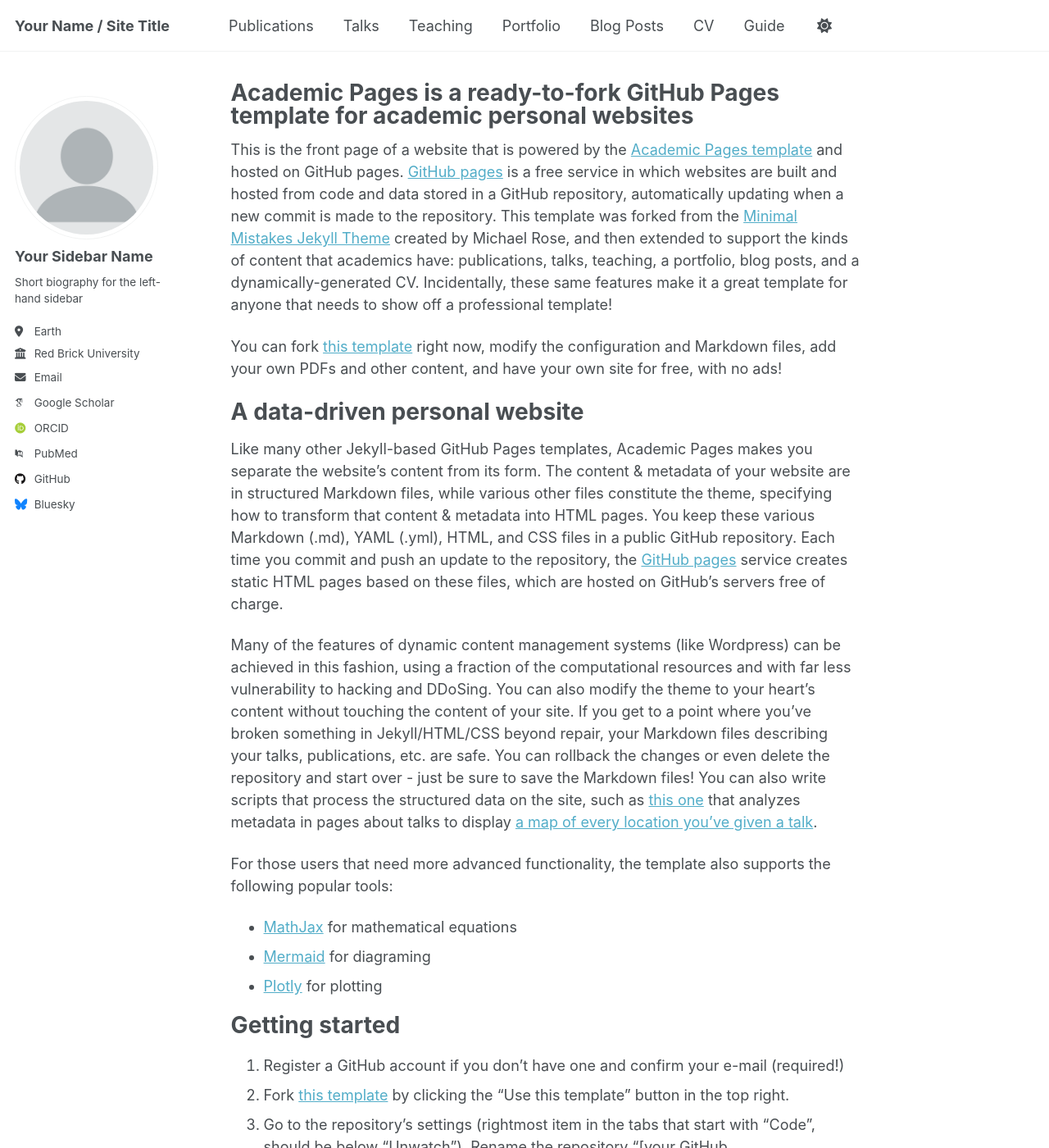
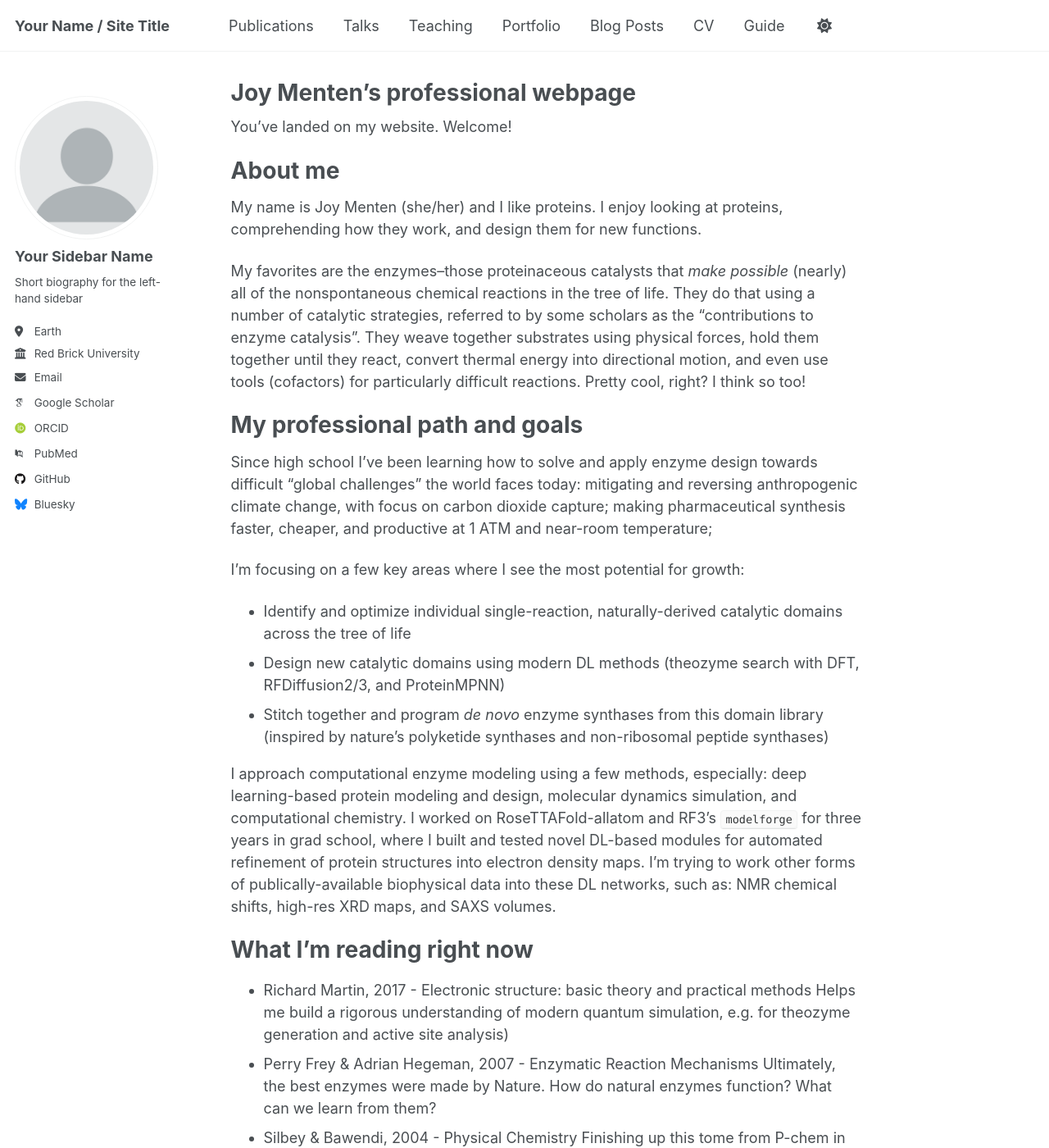
Before and after one commit to picodase/picodase.github.io, a Jekyll site: the page built from _pages/about.md, in a window 1280 px wide and 1400 px high. Shown: the whole window at 82% size. Built offline with Jekyll 4.4.1, drawn with Linux system fonts in a browser that asks for light colours; some web fonts are replaced; a script that is not in the unit is left out; some of the changed text lies outside the part shown.

Commit message:
Update about.md

```diff
--- a/_pages/about.md
+++ b/_pages/about.md
@@ -1,56 +1,36 @@
 ---
 permalink: /
-title: "Academic Pages is a ready-to-fork GitHub Pages template for academic personal websites"
+title: "Joy Menten's professional webpage"
 author_profile: true
 redirect_from:
   - /about/
   - /about.html
 ---
 
-This is the front page of a website that is powered by the [Academic Pages template](https://github.com/academicpages/academicpages.github.io) and hosted on GitHub pages. [GitHub pages](https://pages.github.com) is a free service in which websites are built and hosted from code and data stored in a GitHub repository, automatically updating when a new commit is made to the repository. This template was forked from the [Minimal Mistakes Jekyll Theme](https://mmistakes.github.io/minimal-mistakes/) created by Michael Rose, and then extended to support the kinds of content that academics have: publications, talks, teaching, a portfolio, blog posts, and a dynamically-generated CV. Incidentally, these same features make it a great template for anyone that needs to show off a professional template!
+You've landed on my website. Welcome!
 
- You can fork [this template](https://github.com/academicpages/academicpages.github.io) right now, modify the configuration and Markdown files, add your own PDFs and other content, and have your own site for free, with no ads!
+About me
+===
+My name is Joy Menten (she/her) and I like proteins. I enjoy looking at proteins, comprehending how they work, and design them for new functions.
 
-A data-driven personal website
-======
-Like many other Jekyll-based GitHub Pages templates, Academic Pages makes you separate the website's content from its form. The content & metadata of your website are in structured Markdown files, while various other files constitute the theme, specifying how to transform that content & metadata into HTML pages. You keep these various Markdown (.md), YAML (.yml), HTML, and CSS files in a public GitHub repository. Each time you commit and push an update to the repository, the [GitHub pages](https://pages.github.com/) service creates static HTML pages based on these files, which are hosted on GitHub's servers free of charge.
+My favorites are the enzymes--those proteinaceous catalysts that *make possible* (nearly) all of the nonspontaneous chemical reactions in the tree of life. They do that using a number of catalytic strategies, referred to by some scholars as the "contributions to enzyme catalysis". They weave together substrates using physical forces, hold them together until they react, convert thermal energy into directional motion, and even use tools (cofactors) for particularly difficult reactions. Pretty cool, right? I think so too!
 
-Many of the features of dynamic content management systems (like Wordpress) can be achieved in this fashion, using a fraction of the computational resources and with far less vulnerability to hacking and DDoSing. You can also modify the theme to your heart's content without touching the content of your site. If you get to a point where you've broken something in Jekyll/HTML/CSS beyond repair, your Markdown files describing your talks, publications, etc. are safe. You can rollback the changes or even delete the repository and start over - just be sure to save the Markdown files! You can also write scripts that process the structured data on the site, such as [this one](https://github.com/academicpages/academicpages.github.io/blob/master/talkmap.ipynb) that analyzes metadata in pages about talks to display [a map of every location you've given a talk](https://academicpages.github.io/talkmap.html).
+My professional path and goals
+===
+Since high school I've been learning how to solve and apply enzyme design towards difficult "global challenges" the world faces today: mitigating and reversing anthropogenic climate change, with focus on carbon dioxide capture; making pharmaceutical synthesis faster, cheaper, and productive at 1 ATM and near-room temperature;
 
-For those users that need more advanced functionality, the template also supports the following popular tools:
-- [MathJax](https://www.mathjax.org/) for mathematical equations
-- [Mermaid](https://mermaid.js.org/) for diagraming
-- [Plotly](https://plotly.com/javascript/) for plotting
+I'm focusing on a few key areas where I see the most potential for growth:
+- Identify and optimize individual single-reaction, naturally-derived catalytic domains across the tree of life
+- Design new catalytic domains using modern DL methods (theozyme search with DFT, RFDiffusion2/3, and ProteinMPNN)
+- Stitch together and program *de novo* enzyme synthases from this domain library (inspired by nature's polyketide synthases and non-ribosomal peptide synthases)
 
-Getting started
-======
-1. Register a GitHub account if you don't have one and confirm your e-mail (required!)
-1. Fork [this template](https://github.com/academicpages/academicpages.github.io) by clicking the "Use this template" button in the top right.
-1. Go to the repository's settings (rightmost item in the tabs that start with "Code", should be below "Unwatch"). Rename the repository "[your GitHub username].github.io", which will also be your website's URL.
-1. Set site-wide configuration and create content & metadata (see below -- also see [this set of diffs](https://archive.is/3TPas) showing what files were changed to set up [an example site](https://getorg-testacct.github.io) for a user with the username "getorg-testacct")
-1. Upload any files (like PDFs, .zip files, etc.) to the files/ directory. They will appear at https://[your GitHub username].github.io/files/example.pdf.
-1. Check status by going to the repository settings, in the "GitHub pages" section
+I approach computational enzyme modeling using a few methods, especially: deep learning-based protein modeling and design, molecular dynamics simulation, and computational chemistry. I worked on RoseTTAFold-allatom and RF3's `modelforge` for three years in grad school, where I built and tested novel DL-based modules for automated refinement of protein structures into electron density maps. I'm trying to work other forms of publically-available biophysical data into these DL networks, such as: NMR chemical shifts, high-res XRD maps, and SAXS volumes.
 
-Site-wide configuration
-------
-The main configuration file for the site is in the base directory in [_config.yml](https://github.com/academicpages/academicpages.github.io/blob/master/_config.yml), which defines the content in the sidebars and other site-wide features. You will need to replace the default variables with ones about yourself and your site's github repository. The configuration file for the top menu is in [_data/navigation.yml](https://github.com/academicpages/academicpages.github.io/blob/master/_data/navigation.yml). For example, if you don't have a portfolio or blog posts, you can remove those items from that navigation.yml file to remove them from the header.
-
-Create content & metadata
-------
-For site content, there is one Markdown file for each type of content, which are stored in directories like _publications, _talks, _posts, _teaching, or _pages. For example, each talk is a Markdown file in the [_talks directory](https://github.com/academicpages/academicpages.github.io/tree/master/_talks). At the top of each Markdown file is structured data in YAML about the talk, which the theme will parse to do lots of cool stuff. The same structured data about a talk is used to generate the list of talks on the [Talks page](https://academicpages.github.io/talks), each [individual page](https://academicpages.github.io/talks/2012-03-01-talk-1) for specific talks, the talks section for the [CV page](https://academicpages.github.io/cv), and the [map of places you've given a talk](https://academicpages.github.io/talkmap.html) (if you run this [python file](https://github.com/academicpages/academicpages.github.io/blob/master/talkmap.py) or [Jupyter notebook](https://github.com/academicpages/academicpages.github.io/blob/master/talkmap.ipynb), which creates the HTML for the map based on the contents of the _talks directory).
-
-**Markdown generator**
-
-The repository includes [a set of Jupyter notebooks](https://github.com/academicpages/academicpages.github.io/tree/master/markdown_generator
-) that converts a CSV containing structured data about talks or presentations into individual Markdown files that will be properly formatted for the Academic Pages template. The sample CSVs in that directory are the ones I used to create my own personal website at stuartgeiger.com. My usual workflow is that I keep a spreadsheet of my publications and talks, then run the code in these notebooks to generate the Markdown files, then commit and push them to the GitHub repository.
-
-How to edit your site's GitHub repository
-------
-Many people use a git client to create files on their local computer and then push them to GitHub's servers. If you are not familiar with git, you can directly edit these configuration and Markdown files directly in the github.com interface. Navigate to a file (like [this one](https://github.com/academicpages/academicpages.github.io/blob/master/_talks/2012-03-01-talk-1.md) and click the pencil icon in the top right of the content preview (to the right of the "Raw | Blame | History" buttons). You can delete a file by clicking the trashcan icon to the right of the pencil icon. You can also create new files or upload files by navigating to a directory and clicking the "Create new file" or "Upload files" buttons.
-
-Example: editing a Markdown file for a talk
-![Editing a Markdown file for a talk](/images/editing-talk.png)
-
-For more info
-------
-More info about configuring Academic Pages can be found in [the guide](https://academicpages.github.io/markdown/), the [growing wiki](https://github.com/academicpages/academicpages.github.io/wiki), and you can always [ask a question on GitHub](https://github.com/academicpages/academicpages.github.io/discussions). The [guides for the Minimal Mistakes theme](https://mmistakes.github.io/minimal-mistakes/docs/configuration/) (which this theme was forked from) might also be helpful.
+What I'm reading right now
+===
+- Richard Martin, 2017 - Electronic structure: basic theory and practical methods
+  Helps me build a rigorous understanding of modern quantum simulation, e.g. for theozyme generation and active site analysis)
+- Perry Frey & Adrian Hegeman, 2007 - Enzymatic Reaction Mechanisms
+  Ultimately, the best enzymes were made by Nature. How do natural enzymes function? What can we learn from them?
+- Silbey & Bawendi, 2004 - Physical Chemistry
+  Finishing up this tome from P-chem in undergrad.
```
